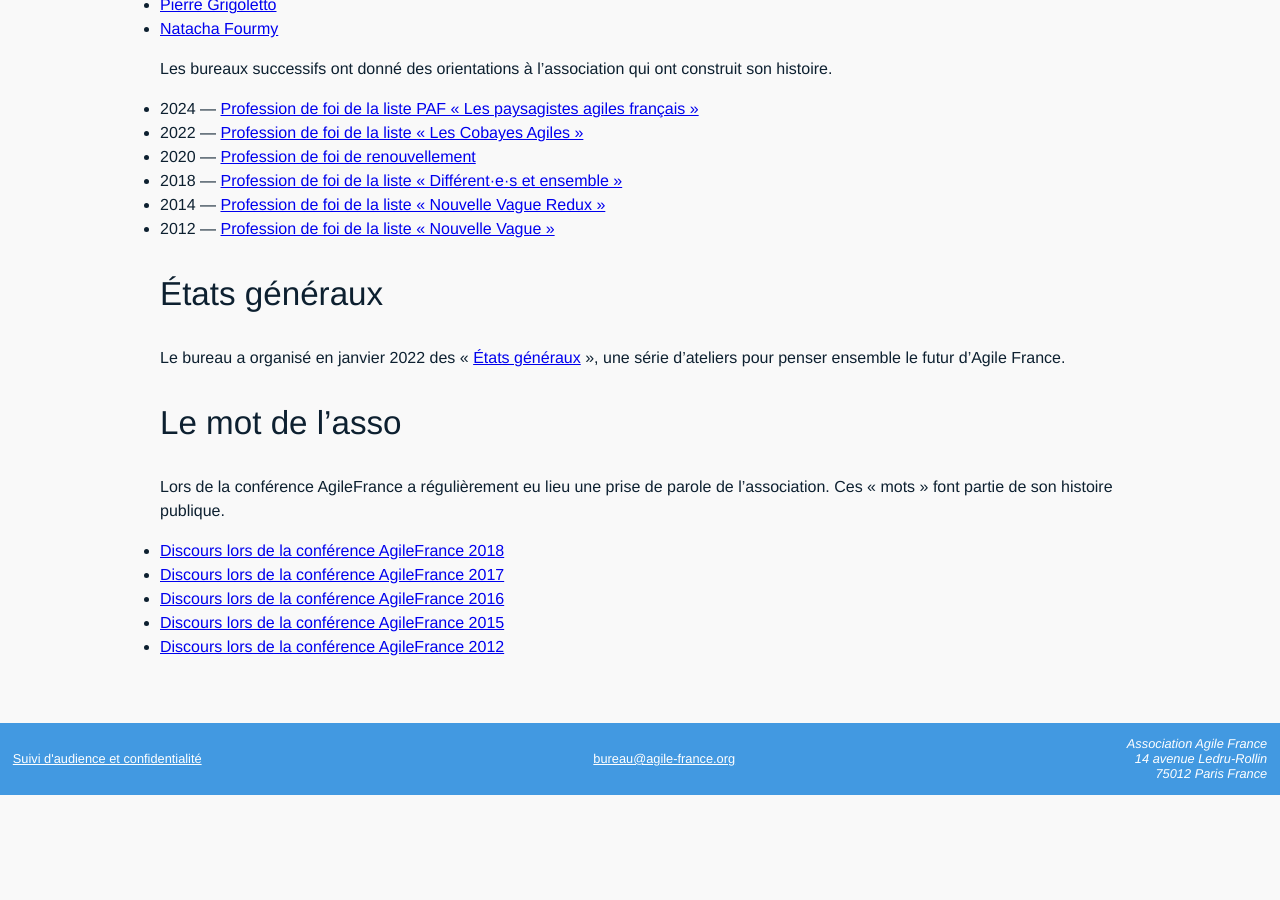
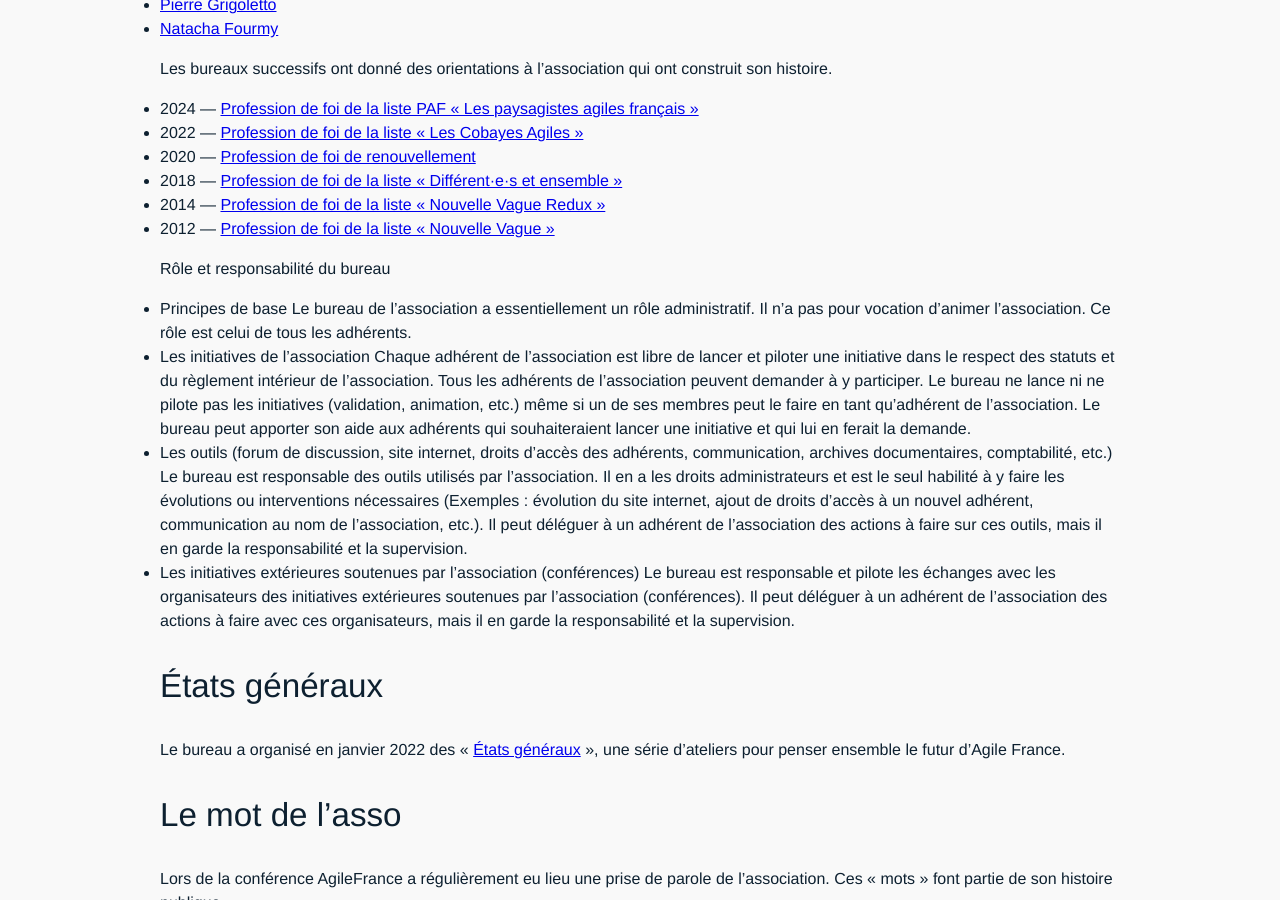
Before and after one commit to AgileFrance/AgileFrance.github.io, a Jekyll site: the page built from _pages/association.md, in a window 1280 px wide and 900 px high, scrolled down 947 px. Built offline with Jekyll 4.4.1, drawn with Linux system fonts in a browser that asks for light colours; comment, search, counter and statistics services are not loaded; before the commit the page ends 1742 px from its top, so only the background shows below that.

Commit message:
Ajout des Rôle et responsabilité du bureau

```diff
--- a/_pages/association.md
+++ b/_pages/association.md
@@ -35,6 +35,22 @@
 - {{ bureau.election | date: "%Y" }} — [{{ bureau.title }}]({{ bureau.url }})
 {% endfor %}
 
+Rôle et responsabilité du bureau
+
+-	Principes de base
+Le bureau de l’association a essentiellement un rôle administratif.
+Il n'a pas pour vocation d’animer l’association. Ce rôle est celui de tous les adhérents.
+-	Les initiatives de l’association
+Chaque adhérent de l’association est libre de lancer et piloter une initiative dans le respect des statuts et du règlement intérieur de l’association. Tous les adhérents de l’association peuvent demander à y participer.
+Le bureau ne lance ni ne pilote pas les initiatives (validation, animation, etc.) même si un de ses membres peut le faire en tant qu’adhérent de l’association. Le bureau peut apporter son aide aux adhérents qui souhaiteraient lancer une initiative et qui lui en ferait la demande.
+-	Les outils (forum de discussion, site internet, droits d’accès des adhérents, communication, archives documentaires, comptabilité, etc.)
+Le bureau est responsable des outils utilisés par l’association.
+Il en a les droits administrateurs et est le seul habilité à y faire les évolutions ou interventions nécessaires (Exemples : évolution du site internet, ajout de droits d’accès à un nouvel adhérent, communication au nom de l’association, etc.).
+Il peut déléguer à un adhérent de l’association des actions à faire sur ces outils, mais il en garde la responsabilité et la supervision.
+-	Les initiatives extérieures soutenues par l’association (conférences)
+Le bureau est responsable et pilote les échanges avec les organisateurs des initiatives extérieures soutenues par l’association (conférences).
+Il peut déléguer à un adhérent de l’association des actions à faire avec ces organisateurs, mais il en garde la responsabilité et la supervision.
+
 ## États généraux
 
 Le bureau a organisé en janvier 2022 des « [États généraux](/etats-generaux-2022) », une série d'ateliers pour penser ensemble le futur d'Agile France.
```
